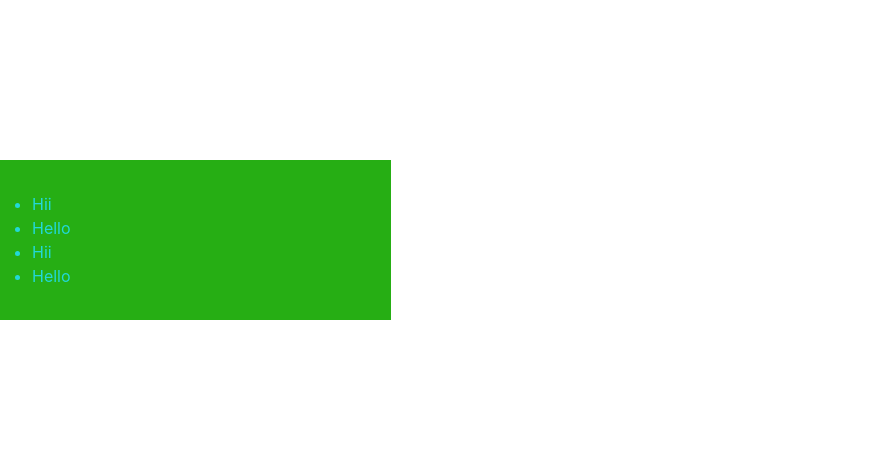
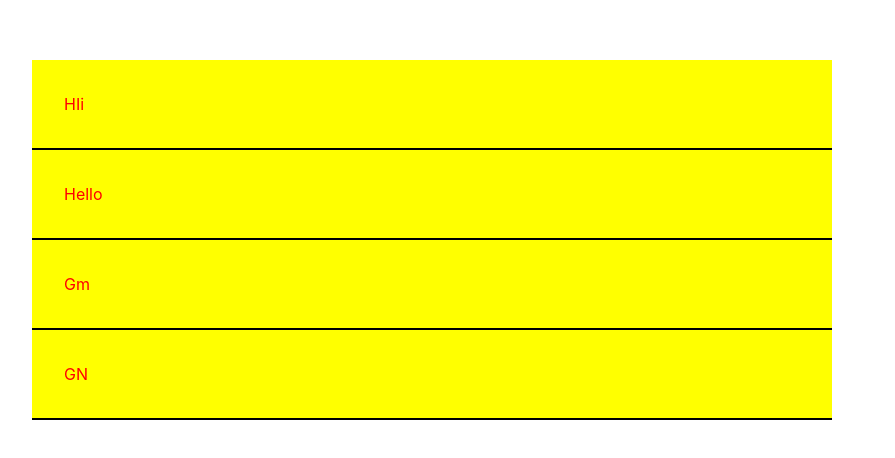
Before and after one commit to C0SMlC/React-18, a React (Vite) app: page / in a window 1280 px wide. Shown: the part 160-618 px from the top of the page, without its empty margins (0-895 px from the left). Built offline with nearby package versions, Linux system fonts and the light colour scheme.

Commit message:
CSS In JS

```diff
--- a/package.json
+++ b/package.json
@@ -9,12 +9,14 @@
     "preview": "vite preview"
   },
   "dependencies": {
+    "@types/styled-components": "^5.1.26",
     "bootstrap": "^5.3.0-alpha3",
     "jquery": "^3.6.4",
     "popper.js": "^1.16.1",
     "react": "^18.2.0",
     "react-bootstrap": "^2.7.4",
-    "react-dom": "^18.2.0"
+    "react-dom": "^18.2.0",
+    "styled-components": "^5.3.10"
   },
   "devDependencies": {
     "@types/react": "^18.0.28",
--- a/src/App.tsx
+++ b/src/App.tsx
@@ -89,7 +89,7 @@
 // export default App;
 
 import React from 'react';
-import List from './CSS-Modules/list';
+import List from './CSS-in-JS/list';
 
 const App = () => {
   return (
--- /dev/null
+++ b/src/CSS-in-JS/list.tsx
@@ -0,0 +1,40 @@
+import React from 'react';
+import { useState } from 'react';
+import styled from 'styled-components';
+
+const items = ['HIi', 'Hello', 'Gm', 'GN'];
+
+const Unorderedlist = styled.ul`
+  list-style: none;
+  width: 100vh;
+  padding: 2rem 10rem 2rem 2rem;
+`;
+
+const ListItem = styled.li<listprops>`
+  color: red;
+  padding: 2rem 10rem 2rem 2rem;
+  background-color: ${(props) => (props.active ? 'blue' : 'yellow')};
+  border-bottom: 2px solid black;
+`;
+
+interface listprops {
+  active: boolean;
+}
+
+const List = () => {
+  let [currentIndex, updateIndex] = useState(-1);
+  return (
+    <Unorderedlist>
+      {items.map((item, index) => (
+        <ListItem
+          onClick={() => updateIndex(index)}
+          active={currentIndex === index}
+        >
+          {item}
+        </ListItem>
+      ))}
+    </Unorderedlist>
+  );
+};
+
+export default List;
```
Also changed, not shown: src/CSS-in-JS/readme.txt (added), 1 other file (tests, documents, lock files or other folders).
